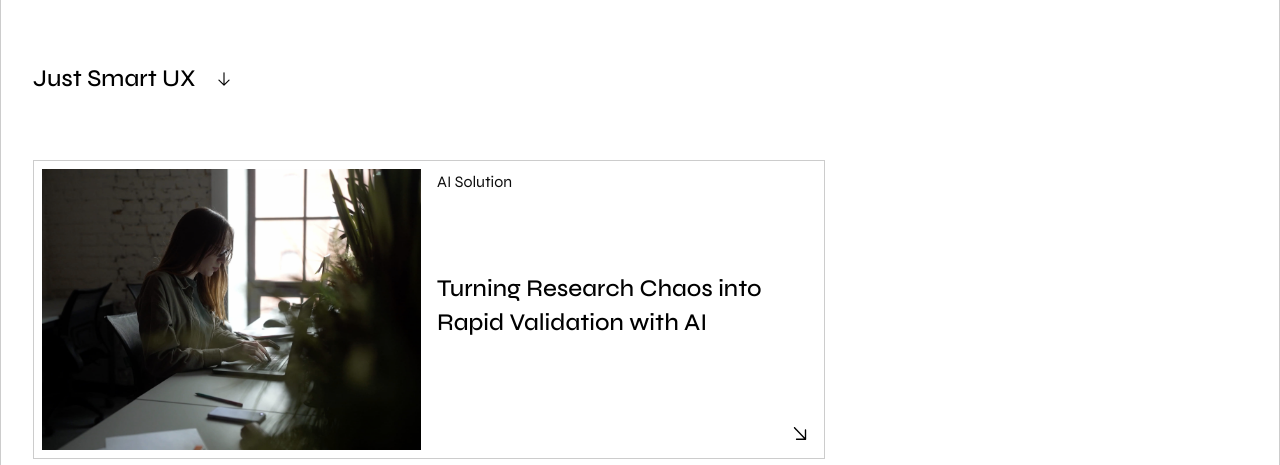
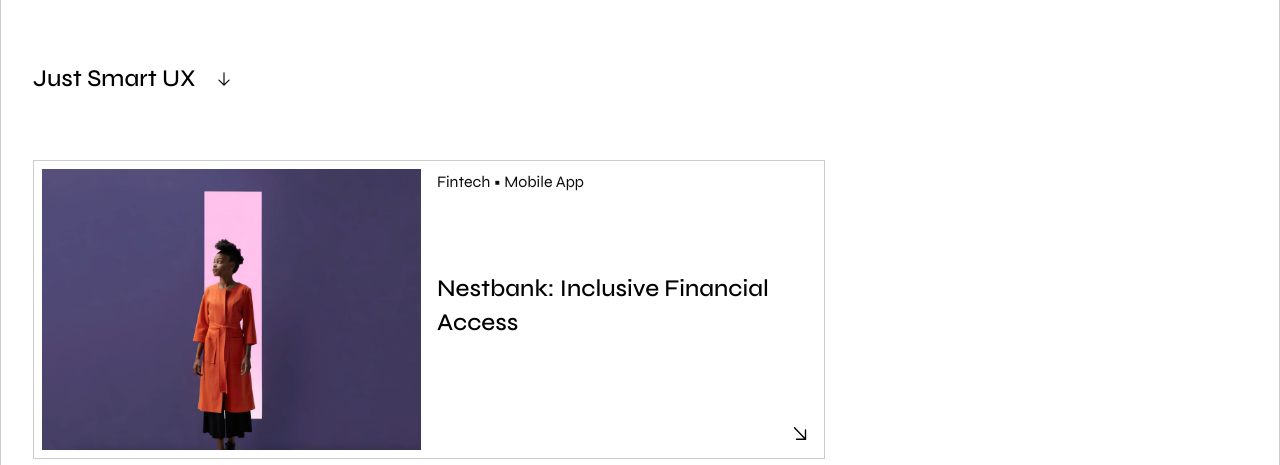
Before and after one commit to lauraledesna/portfolio, a plain HTML site: page index.html in a window 1280 px wide. Shown: the part 487-952 px from the top of the page. Drawn offline with nearby package versions, Linux system fonts and the light colour scheme.

Commit message:
Add files via upload

```diff
--- a/index.html
+++ b/index.html
@@ -395,31 +395,6 @@
             <div class="flex flex-col space-y-6">
                 <!-- Case Study Card 1 -->
                 <div class="w-full max-w-[792px] animate-slide-up case-study-1">
-                    <a href="ai-solution-case-study.html" class="block">
-                    <div class="case-study-card border border-theme p-2 flex gap-4 h-[299px] group">
-                            <div class="flex-1 relative">
-                                <div class="absolute inset-0 bg-cover bg-center" style="background-image: url('assets/ai-solution-case-study/media-2.jpg')"></div>
-                                <video class="absolute inset-0 w-full h-full object-cover opacity-0 transition-opacity duration-300 group-hover:opacity-100" autoplay muted loop playsinline>
-                                    <source src="assets/ai-solution-case-study/media-1.mp4" type="video/mp4">
-                                </video>
-                            </div>
-                            <div class="flex-1 flex flex-col justify-between">
-                            <div class="font-syne font-normal text-[16px] leading-[1.6] text-theme-paragraph">AI Solution</div>
-                            <div class="font-syne font-medium text-[24px] leading-[1.4] text-theme-heading">Turning Research Chaos into Rapid Validation with AI</div>
-                            <div class="flex justify-end">
-                                <div class="relative shrink-0 size-8">
-                                    <div class="absolute inset-[15%]">
-                                        <img src="assets/ArrowDownRight.svg" alt="Arrow" class="block max-w-none size-full icon-theme">
-                                    </div>
-                                </div>
-                            </div>
-                        </div>
-                    </div>
-                    </a>
-                </div>
-
-                <!-- Case Study Card 2 -->
-                <div class="w-full max-w-[792px] self-end scroll-animate" data-scroll>
                     <a href="nestbank-case-study.html" class="block">
                         <div class="case-study-card border border-theme p-2 flex gap-4 h-[299px] group">
                             <div class="flex-1 relative">
@@ -443,8 +418,8 @@
                     </a>
                 </div>
 
-                <!-- Case Study Card 3 -->
-                <div class="w-full max-w-[792px] scroll-animate" data-scroll>
+                <!-- Case Study Card 2 -->
+                <div class="w-full max-w-[792px] self-end scroll-animate" data-scroll>
                     <a href="medigo-case-study.html" class="block">
                         <div class="case-study-card border border-theme p-2 flex gap-4 h-[299px] group">
                             <div class="flex-1 relative">
```
